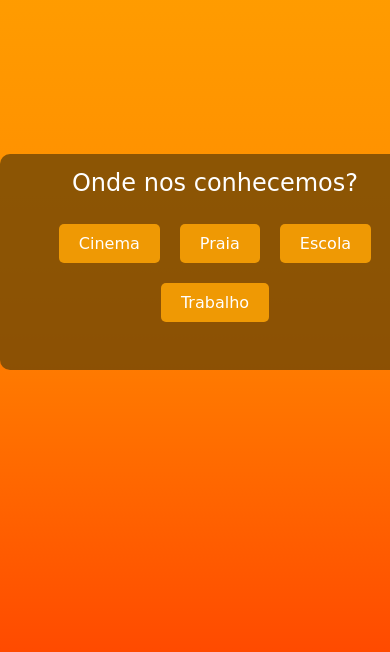
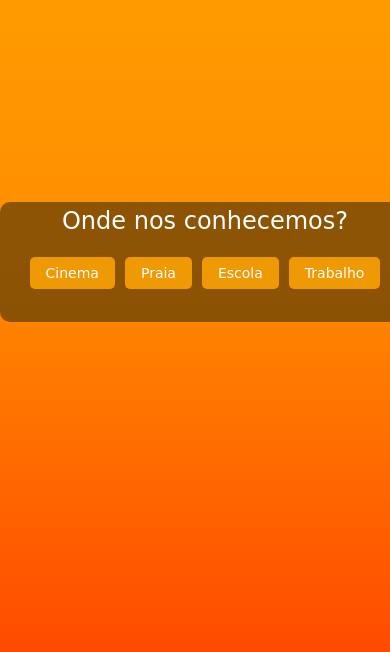
Before and after one commit to wallingson12/love-html, a plain HTML site: page index.html in a window 390 px wide. Shown: the part 160-812 px from the top of the page. Drawn offline with Linux system fonts and the light colour scheme.

Commit message:
Update index.html

```diff
--- a/index.html
+++ b/index.html
@@ -2,6 +2,7 @@
 <html lang="pt-BR">
 <head>
     <meta charset="UTF-8">
+    <meta name="viewport" content="width=device-width, initial-scale=1.0">
     <title>Quiz Romântico</title>
     <link rel="stylesheet" href="style.css">
     <style>
@@ -65,6 +66,19 @@
         }
         .submit-button:hover {
             background-color: #326a92;
+        }
+        @media (max-width: 600px) {
+            .quiz-container {
+                padding: 10px;
+            }
+            .option {
+                font-size: 14px;
+                padding: 8px 16px;
+                margin: 5px;
+            }
+            textarea {
+                width: 100%;
+            }
         }
     </style>
 </head>
```
